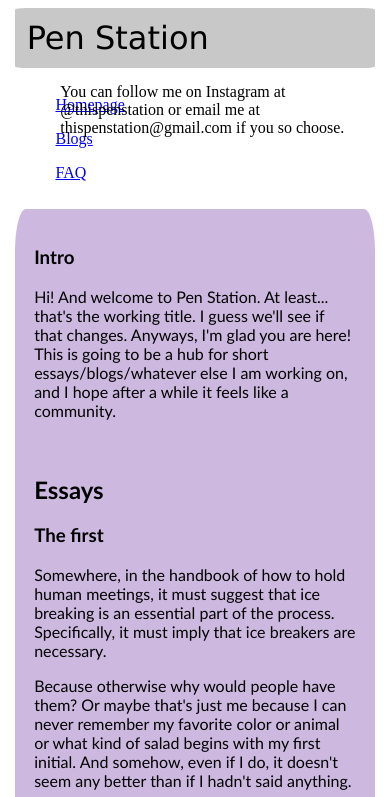
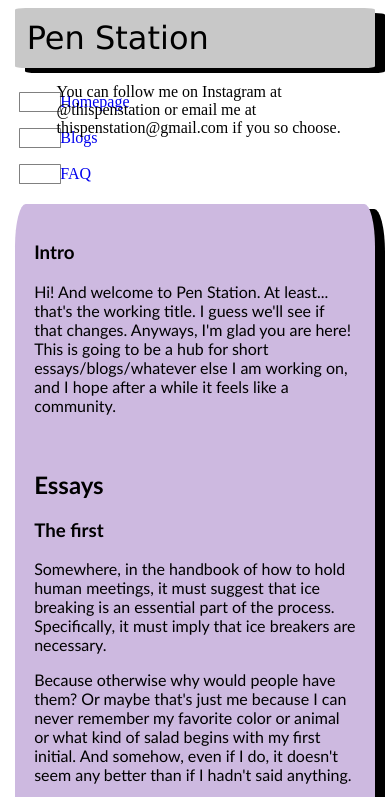
Before and after one commit to owls250/penstation, a plain HTML site: page index.html in a window 390 px wide. Shown: the top 797 px of the page. Drawn offline with Linux system fonts and the light colour scheme.

Commit message:
"layout changes"

```diff
--- a/index.html
+++ b/index.html
@@ -12,15 +12,11 @@
 <body>
     <header>Pen Station</header>
     <div id="navbar" class="column left">
-        <ul>
-            <a href = index.html>Homepage</a>
-        </ul>
-        <ul>
-            <a href= blogs.html>Blogs</a>
-        </ul>
-        <ul>
-            <a href=FAQ.html>FAQ</a>
-        </ul>
+        <a href = index.html><ul>Homepage</ul></a>
+
+        <a href= blogs.html><ul>Blogs</ul></a>
+
+        <a href=FAQ.html><ul>FAQ</ul></a>
     </div>
 
     <div class="column middle">
--- a/style.css
+++ b/style.css
@@ -11,6 +11,7 @@ header {
     size: 100px;
     font-family:'Lucida Sans', 'Lucida Sans Regular', 'Lucida Grande', 'Lucida Sans Unicode', Geneva, Verdana, sans-serif;
     font-size:xx-large;
+    box-shadow: 10px 5px;
 }
 
 main {
@@ -19,6 +20,7 @@ main {
     /* the top is 1% */
     margin: 1% 2% 2% 2%;
     font-family: 'Gill Sans', 'Gill Sans MT', Calibri, 'Trebuchet MS', sans-serif;
+    box-shadow: 10px 5px;
 }
 
 footer {
@@ -33,37 +35,44 @@ footer {
     float: left;
 }
 
-.column.left {
-    width: 10%;
-    margin: 2%;
-}
 .column.middle {
     width: 85%;
 }
 
 /* for phone screens: from w3schools */
 @media screen and (max-width: 600px) {
-    .column.side, .column.middle {
+    .column.left, .column.middle {
       width: 100%;
     }
   }
 
 /* to change the style with id put pound sign and then the id and then curly brackets */
-.nav {
+
+.column.left {
+    width: 10%;
+    margin: 1% 0 0 3%;
+}
+
+ul {
+    border: 1px solid grey;
+}
+
+.navbar {
     color: black;
     /* display: inline for top navigation bar */
-    padding: 3%;
-    margin: 2%;
-    text-decoration-line: none;
+}
 
+a {
+    text-decoration: none;
 }
 
 /* to animate id:hover and then say what color you want it to change to */
-.nav:hover {
+a:hover {
     color: purple;
 }
 
-.nav:active {
+a:active {
+    color: grey;
     font-weight:bold;
 }
 
```
Also changed, not shown: FAQ.html (+6 -9 lines), blogs.html (+5 -9 lines).
